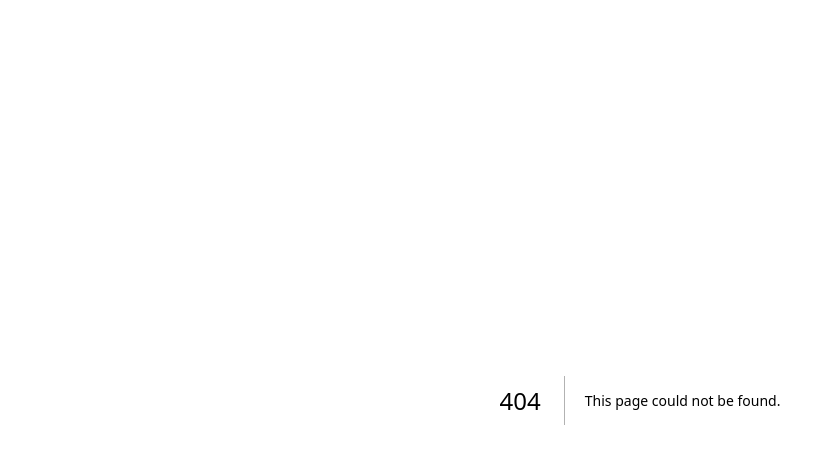
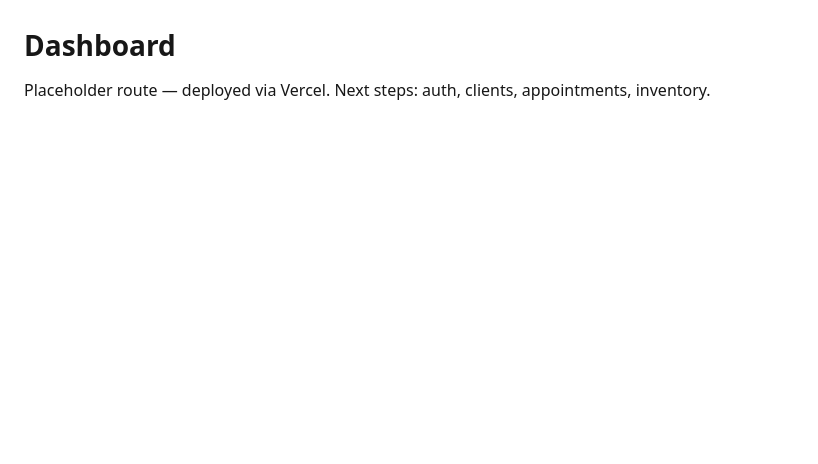
Before and after one commit to aw03/treehacks2026, a Next.js app in the folder beauty-biz-app/: page /dashboard in a window 1280 px wide. Before the commit this address had no page. Shown: the top 464 px of the page, without its empty margins (0-818 px from the left). Built offline with nearby package versions, Linux system fonts and the light colour scheme.

Commit message:
dashboard

```diff
--- /dev/null
+++ b/beauty-biz-app/app/dashboard/page.tsx
@@ -0,0 +1,10 @@
+export default function DashboardPage() {
+    return (
+      <main style={{ padding: 24, fontFamily: "system-ui" }}>
+        <h1 style={{ fontSize: 28, fontWeight: 700 }}>Dashboard</h1>
+        <p style={{ marginTop: 12, fontSize: 16 }}>
+          Placeholder route — deployed via Vercel. Next steps: auth, clients, appointments, inventory.
+        </p>
+      </main>
+    );
+  }
```
